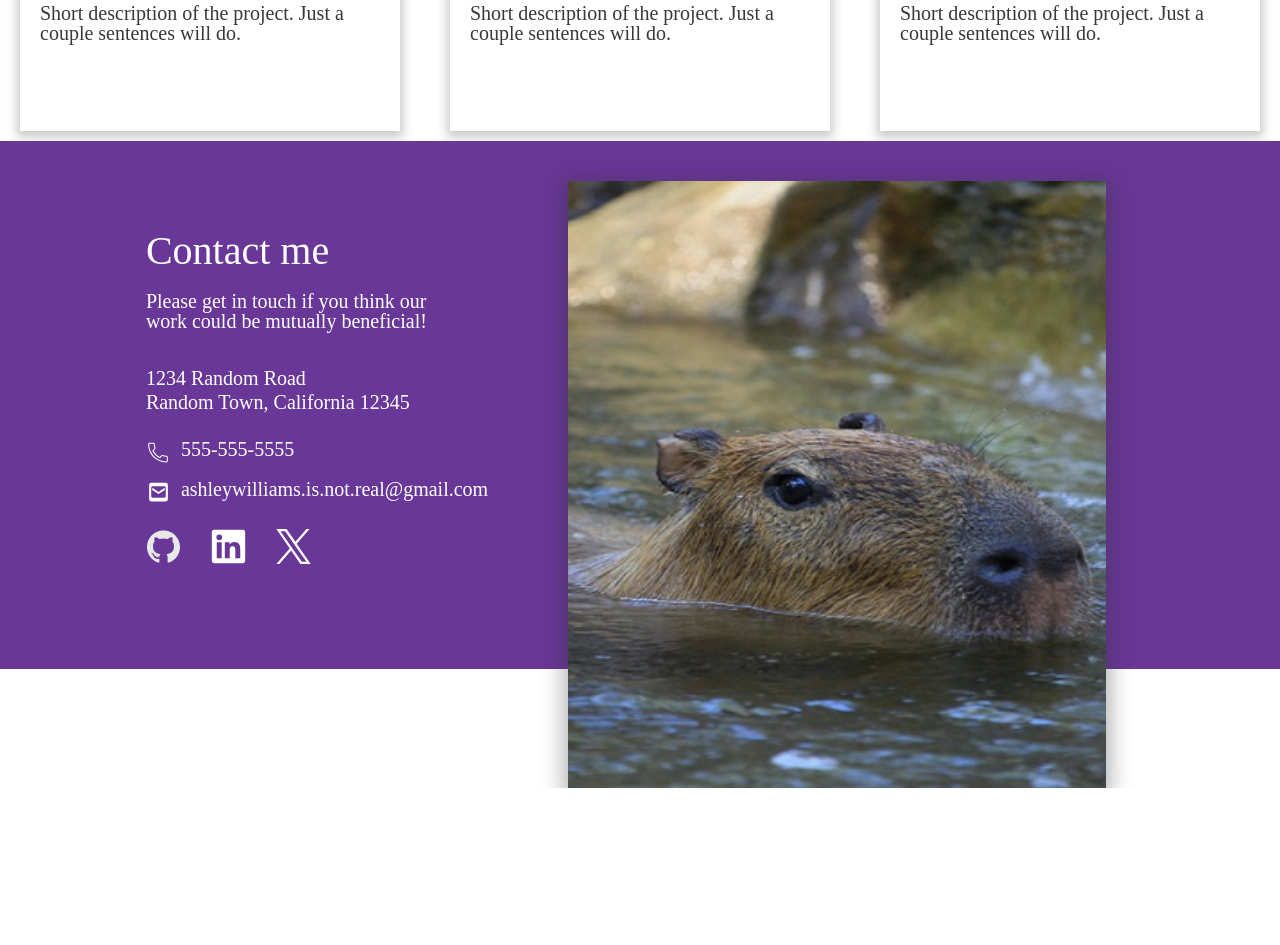
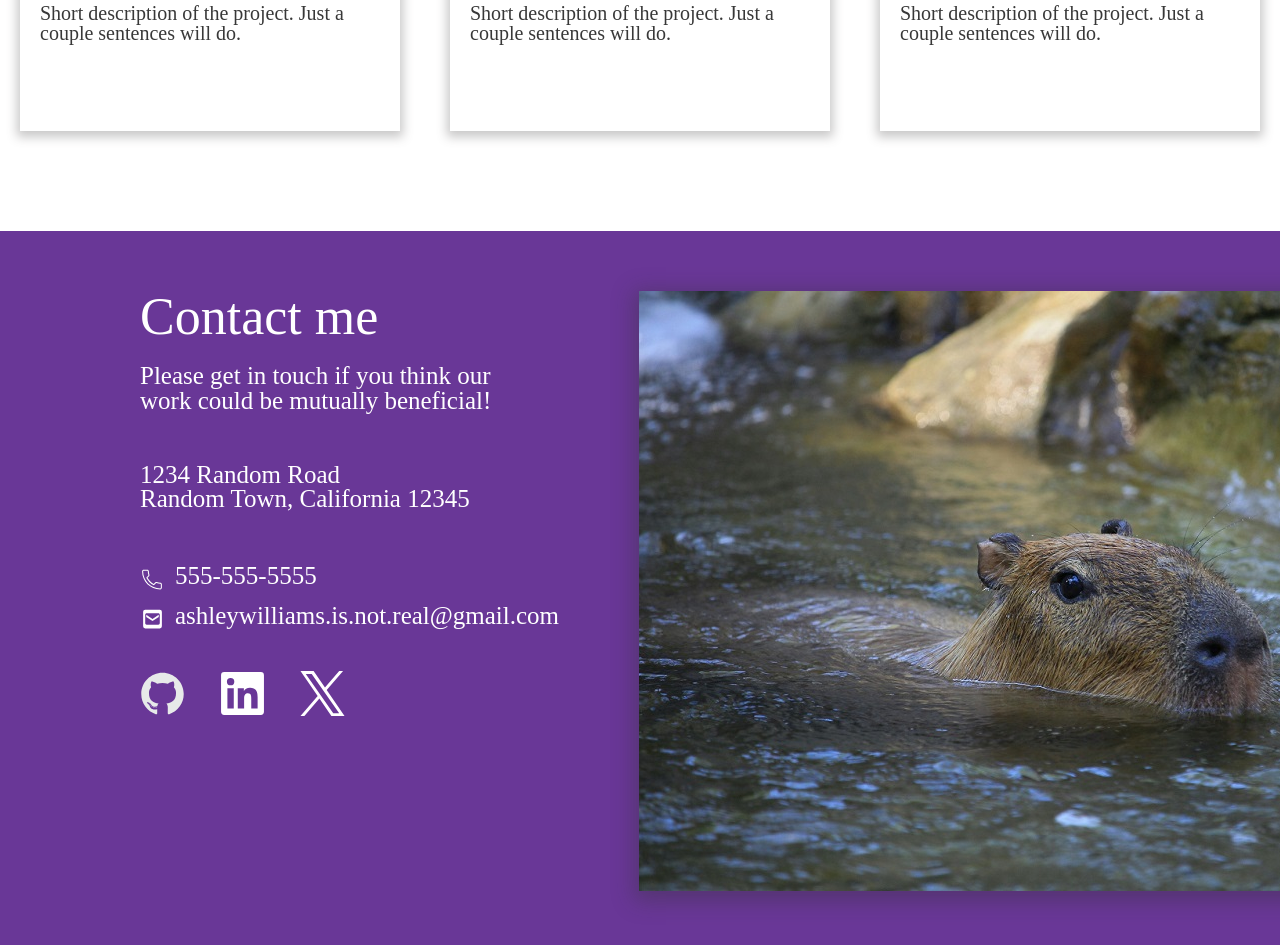
Before and after one commit to sub-pr1me/Project-Homepage, a website built with webpack: page src/template.html in a window 1280 px wide. Shown: the part 1763-2708 px from the top of the page. Before the commit the page ends 2551 px from the top, so only its background shows below. Built offline with nearby package versions, Linux system fonts and the light colour scheme.

Commit message:
build: add bottom desktop section

```diff
--- a/src/styles.css
+++ b/src/styles.css
@@ -553,10 +553,6 @@ picture {
 	footer .twi {
 		width: 35px;
 	}
-
-	footer picture img {
-		transform: translateX(%);
-	}
 }
 
 @media (min-width: 1200px) {
@@ -593,7 +589,7 @@ picture {
 		margin-right: 0px;
 	}
 
-	picture>img {
+	header picture img {
 		width: 538px;
 		height: 607px;
 		align-self: center;
@@ -665,14 +661,13 @@ picture {
 	}
 
 	.main_content {
-		margin: 0px 8vw;
+		margin: 55px 8vw 90px;
 		justify-content: flex-start;
 		width: 1240px;
 		min-width: 85wv;
 		height: fit-content;
 		justify-content: flex-start;
 		align-items: center;
-		margin-top: 55px;
 	}
 
 	.projects_container {
@@ -740,4 +735,58 @@ picture {
 		width: 25px;
 	}
 
+	footer {
+		height: 100vh;
+	}
+
+	.footer_content {
+		box-sizing: border-box;
+		flex-direction: row;
+		height: fit-content;
+		width: 100vw;
+		justify-content: space-between;
+		align-items: flex-start;
+		padding: 60px 100px 0px 140px;
+		gap: 80px;
+	}
+
+	h3 {
+		font-size: 52px;
+	}
+
+	.footer_paragraph {
+		font-size: 25px;
+		max-width: 400px;
+	}
+
+	.footer_paragraph,
+	.address,
+	.email {
+		margin-bottom: 50px;
+	}
+
+	.address,
+	.phone,
+	.email {
+		font-size: 25px;
+	}
+
+	.email {
+		margin-bottom: 40px;
+	}
+
+	footer div.footer_text {
+		margin-top: 0px;
+	}
+
+	.footer_icons {
+		gap: 35px;
+	}
+
+	footer .git,
+	footer .lin,
+	footer .twi {
+		width: 45px;
+	}
+
 }
--- a/src/template.html
+++ b/src/template.html
@@ -154,8 +154,9 @@
                 </div>
                 <picture>
                     <source srcset="img/mob_bott.jpg" media="(max-width: 599px)">
-                    <source srcset="img/tab_bott.jpg" media="(min-width: 600px)">
-                    <img class="low_shadow" src="img/mob_bott.jpg" alt="Capybara portrait">
+                    <source srcset="img/tab_bott.jpg" media="(max-width: 1199px)">
+                    <source srcset="img/des_bott.jpg" media="(min-width: 1200px)">
+                    <img class="low_shadow" src="img/des_bott.jpg" alt="Capybara portrait">
                 </picture>
             </div>
         </footer>
```
Also changed, not shown: src/img/des_bott.jpg (added).
